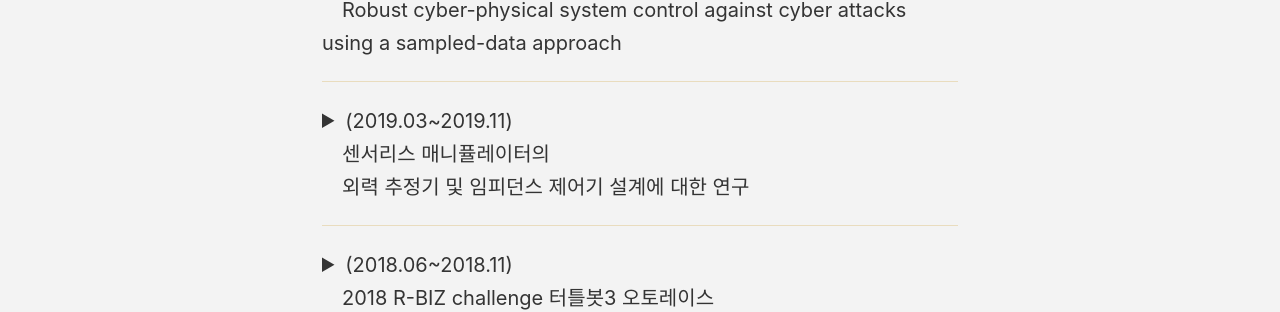
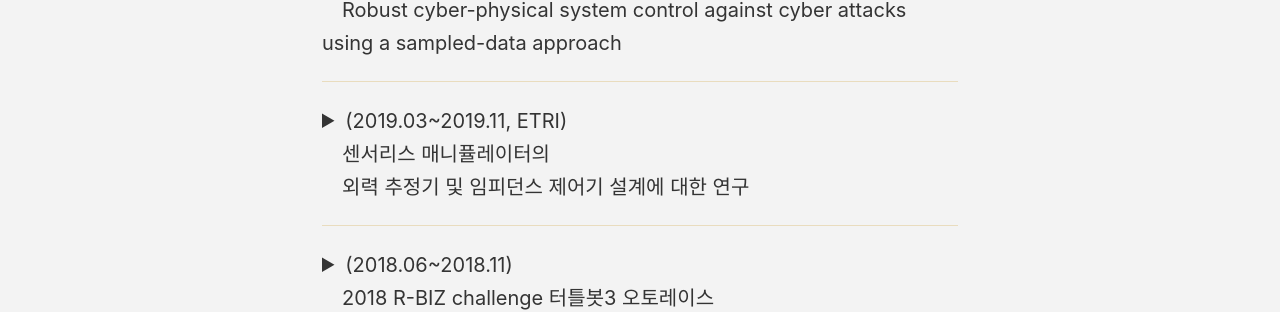
Before and after one commit to CPSC-LAB/CPSC-LAB.github.io, a Jekyll site: the page built from _pages/projects.md, in a window 1280 px wide. Shown: the part 514-826 px from the top of the page. Built offline with Jekyll 4.4.1, drawn with Linux system fonts in a browser that asks for light colours; cached includes are drawn as plain includes.

Commit message:
Update projects.md

```diff
--- a/_pages/projects.md
+++ b/_pages/projects.md
@@ -138,7 +138,7 @@
 ---
 
 <details>
-  <summary> <span style="font-size: 20px"> (2019.03~2019.11)<br>　센서리스 매니퓰레이터의 <br>　외력 추정기 및 임피던스 제어기 설계에 대한 연구 </span> </summary>
+  <summary> <span style="font-size: 20px"> (2019.03~2019.11, ETRI)<br>　센서리스 매니퓰레이터의 <br>　외력 추정기 및 임피던스 제어기 설계에 대한 연구 </span> </summary>
 
   <div markdown="1">
 <span style="font-size: 13px"> This project was conducted at <span style="color:#3399ff">Cyber Physical System Control Lab in Kyungpook National University</span> : [Link](https://cpsc-lab.github.io/)</span>
```
